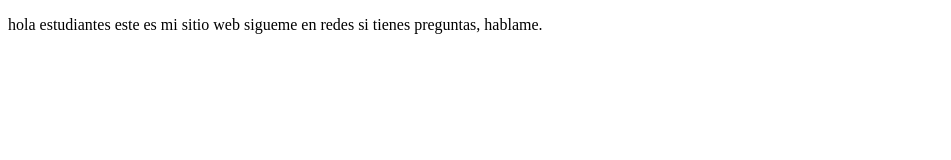
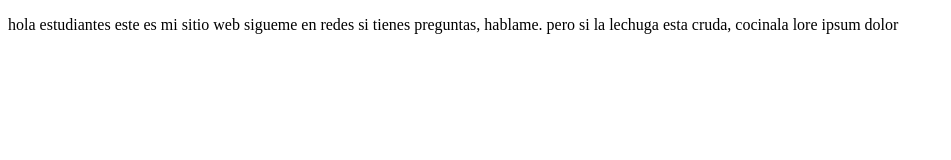
Before and after one commit to fakuabiz/projectoDemoCursoPrework, a plain HTML site: page index.html in a window 1280 px wide. Shown: the whole page, without its empty margins (0-951 px from the left). Drawn offline with Linux system fonts and the light colour scheme.

Commit message:
cambios, agregamos texto al website

```diff
--- a/index.html
+++ b/index.html
@@ -3,11 +3,12 @@
 <head>
     <meta charset="UTF-8">
     <meta name="viewport" content="width=device-width, initial-scale=1.0">
-    <title>hola mundo</title>
+    <title>chau mundo</title>
 </head>
 <body>
     <p>hola estudiantes este es mi sitio web sigueme en redes
        si tienes preguntas, hablame.
+       pero si la lechuga esta cruda, cocinala lore ipsum dolor
     </p>
 </body>
 </html>
```
